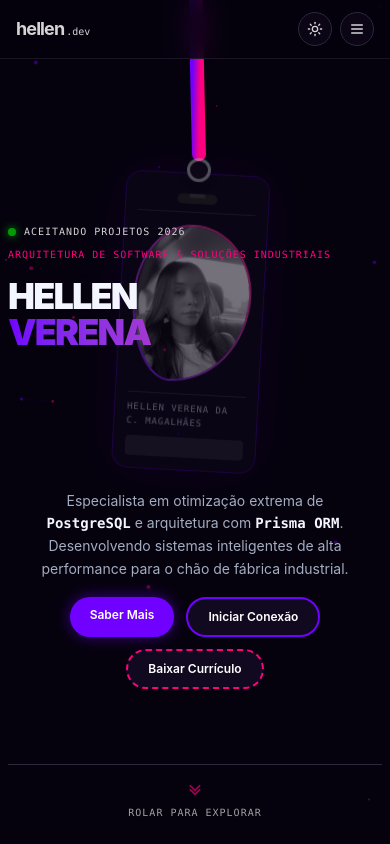
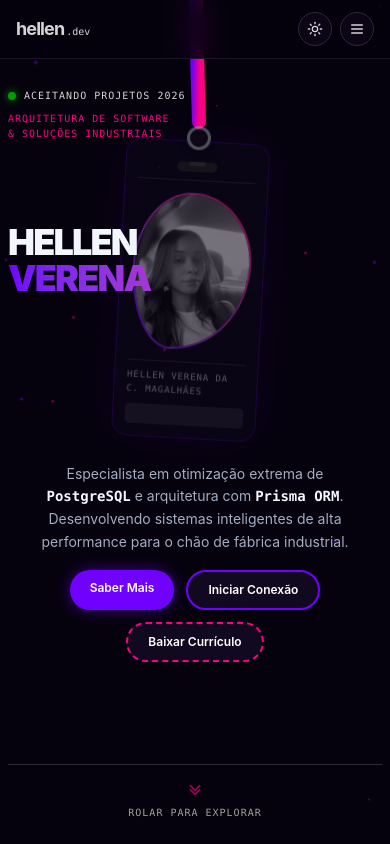
Before and after one commit to hellennverenaa/meu-portfolio, a Vue app: page / in a window 390 px wide. Shown: the top 844 px of the page. Built offline with nearby package versions, Linux system fonts and the light colour scheme.

Commit message:
refactor: ajusta extensões de grade de layout HeroSection, posicionamento móvel e formatação de tipografia

```diff
--- a/src/components/HeroSection.vue
+++ b/src/components/HeroSection.vue
@@ -22,7 +22,7 @@
 
       <div class="grid grid-cols-1 lg:grid-cols-12 gap-4 md:gap-15 items-center z-10 w-full pt-0 md:pt-20 pb-10 md:pb-20 relative">
 
-        <div class="lg:col-span-7 flex flex-col text-left order-1 pt-28 md:pt-0 pb-8 md:pb-32 relative z-20">
+        <div class="lg:col-span-9 flex flex-col text-left order-1 pt-12 md:pt-0 pb-8 md:pb-32 relative z-20">
 
           <!-- Badge de Arquitetura -->
           <div class="hero-badge opacity-0 hidden md:inline-flex items-center gap-4 px-3 py-1 rounded-full border border-[var(--color-ultraviolet)]/30 bg-[var(--color-bg-surface)]/50 text-xs font-mono text-[var(--color-magenta)] mt-4 md:mt-0 mb-6 md:mb-6 w-fit backdrop-blur-md">
@@ -49,15 +49,16 @@
           </div>
 
           <!-- Cabeçalho Minimalista Mobile -->
-          <div class="hero-mobile-header flex flex-col gap-2 md:hidden mb-4 z-20 relative">
+          <div class="hero-mobile-header flex flex-col gap-2 md:hidden z-10 absolute -top-6 left-0 right-0">
             <div class="flex items-center gap-2">
               <span class="w-2 h-2 rounded-full bg-[#00FF00] shadow-[0_0_8px_#00FF00] animate-pulse"></span>
               <span class="text-[10px] font-mono tracking-widest text-neutral-300 uppercase">Aceitando Projetos 2026</span>
             </div>
-            <span class="text-[10px] font-mono tracking-widest text-[#FF007F] uppercase">Arquitetura de Software & Soluções Industriais</span>
+            <span class="text-[10px] font-mono tracking-widest text-[#FF007F] uppercase">Arquitetura de Software
+              <br> & Soluções Industriais</span>
           </div>
 
-          <h1 class="hero-title text-4xl sm:text-5xl md:text-6xl lg:text-8xl font-black text-[var(--color-text-pure)] leading-none tracking-brutal uppercase select-none overflow-hidden">
+          <h1 class="hero-title text-4xl sm:text-5xl md:text-6xl lg:text-8xl font-black text-[var(--color-text-pure)] leading-none tracking-brutal uppercase select-none overflow-hidden mt-16 md:mt-0">
             <span class="gs-hidden block opacity-0 transform translate-y-full">HELLEN</span>
             <span class="gs-hidden block opacity-0 transform translate-y-full text-transparent bg-clip-text bg-gradient-to-r from-[var(--color-ultraviolet)] to-[var(--color-magenta)]">VERENA</span>
           </h1>
```
